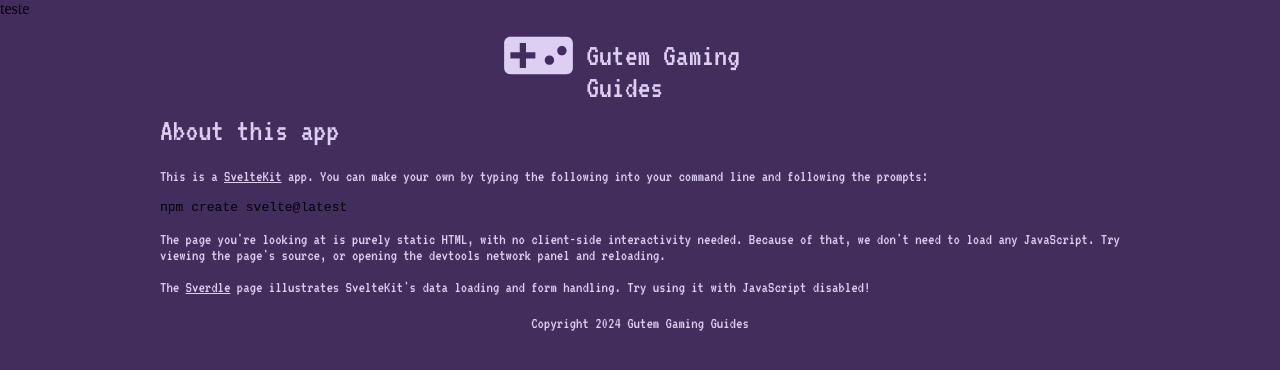
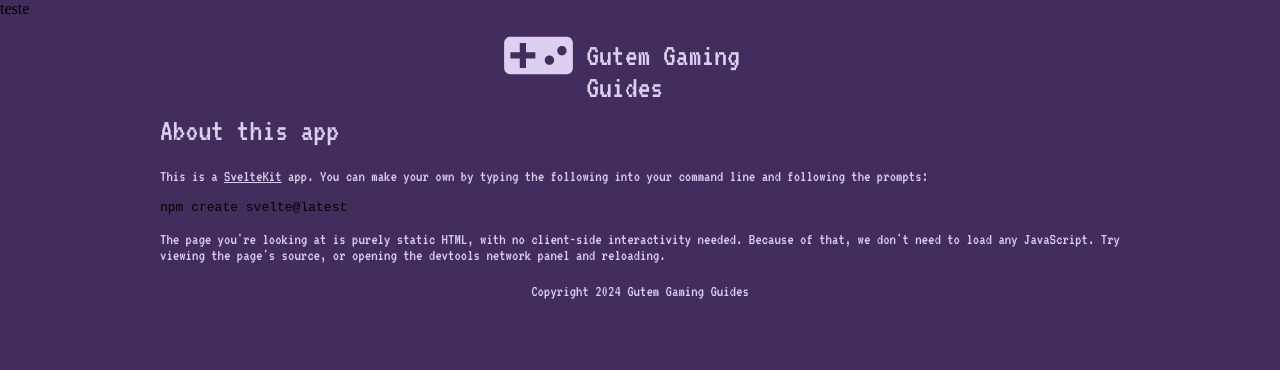
Before and after one commit to gutembergsa/svelte-test, a SvelteKit app: page /about in a window 1280 px wide. Shown: the top 370 px of the page. Built offline with nearby package versions, Linux system fonts and the light colour scheme.

Commit message:
fixing deploy action

```diff
--- a/src/routes/(app)/about/+page.svelte
+++ b/src/routes/(app)/about/+page.svelte
@@ -23,8 +23,4 @@
 		the devtools network panel and reloading.
 	</p>
 
-	<p>
-		The <a href="{base}/sverdle">Sverdle</a> page illustrates SvelteKit's data loading and form handling. Try
-		using it with JavaScript disabled!
-	</p>
 </div>
```
